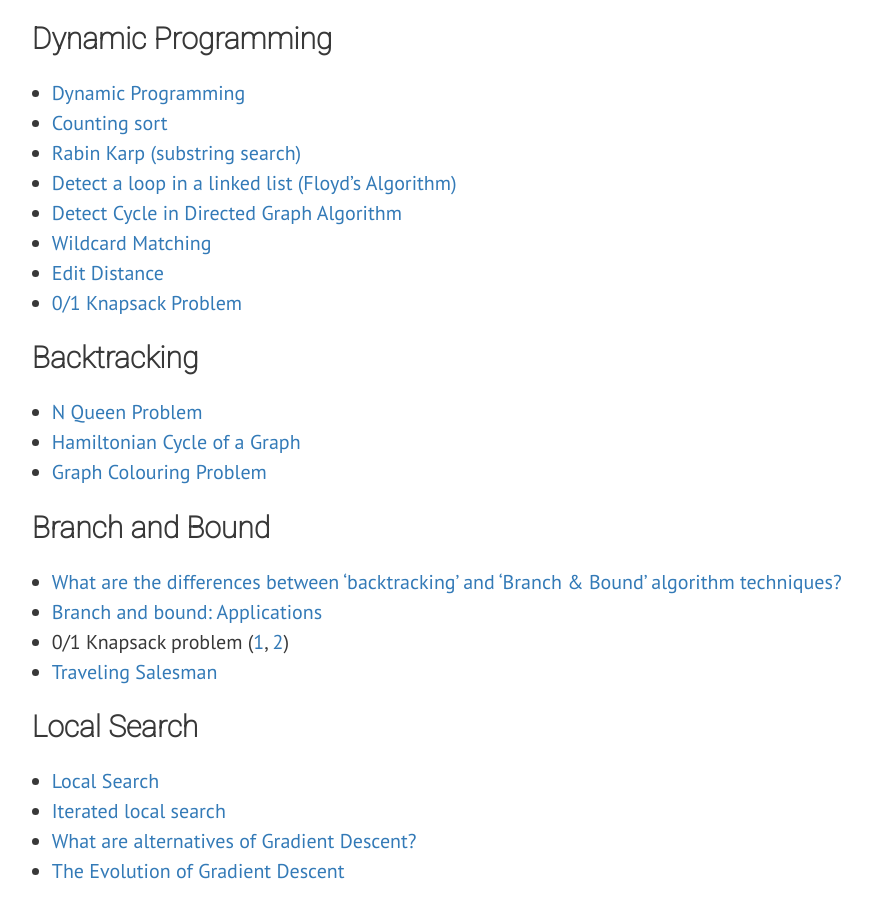
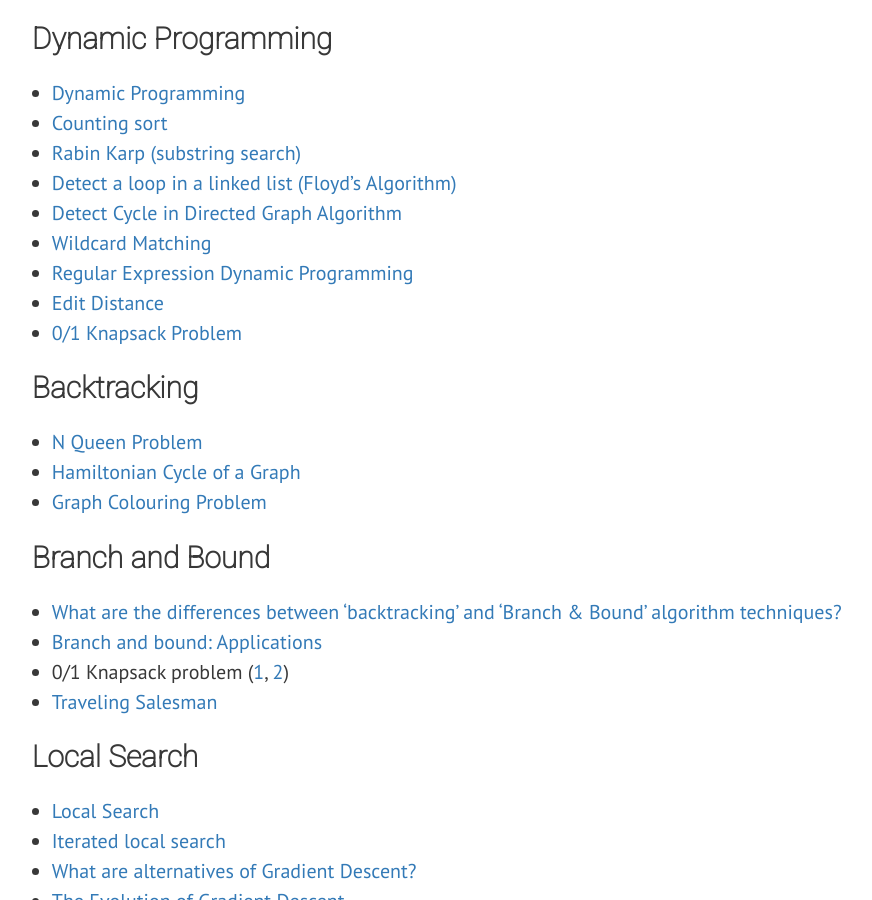
Before and after one commit to codonaft/codonaft.github.io, a Jekyll site: the page built from _posts/2018-12-27-алгоритмы-и-структуры-данных-простыми-словами.md, in a window 1280 px wide and 900 px high, scrolled down 4230 px. Shown: the whole window, without its empty margins (173-1045 px from the left). Built offline with Jekyll 4.4.1, drawn with Linux system fonts in a browser that asks for light colours; nearby versions of some CDN libraries; formulas are drawn with MathJax 3.

Commit message:
update post about algorithms

```diff
--- a/_posts/2018-12-27-алгоритмы-и-структуры-данных-простыми-словами.md
+++ b/_posts/2018-12-27-алгоритмы-и-структуры-данных-простыми-словами.md
@@ -119,6 +119,7 @@ tags: [алгоритмы, программирование, курсы, обр
 - [Detect a loop in a linked list (Floyd's Algorithm)](https://www.youtube.com/watch?v=apIw0Opq5nk)
 - [Detect Cycle in Directed Graph Algorithm](https://www.youtube.com/watch?v=rKQaZuoUR4M)
 - [Wildcard Matching](https://www.youtube.com/watch?v=3ZDZ-N0EPV0)
+- [Regular Expression Dynamic Programming](https://www.youtube.com/watch?v=l3hda49XcDE)
 - [Edit Distance](https://www.youtube.com/watch?v=xFd5P9nyhTw)
 - [0/1 Knapsack Problem](https://www.youtube.com/watch?v=8LusJS5-AGo)
 
```
